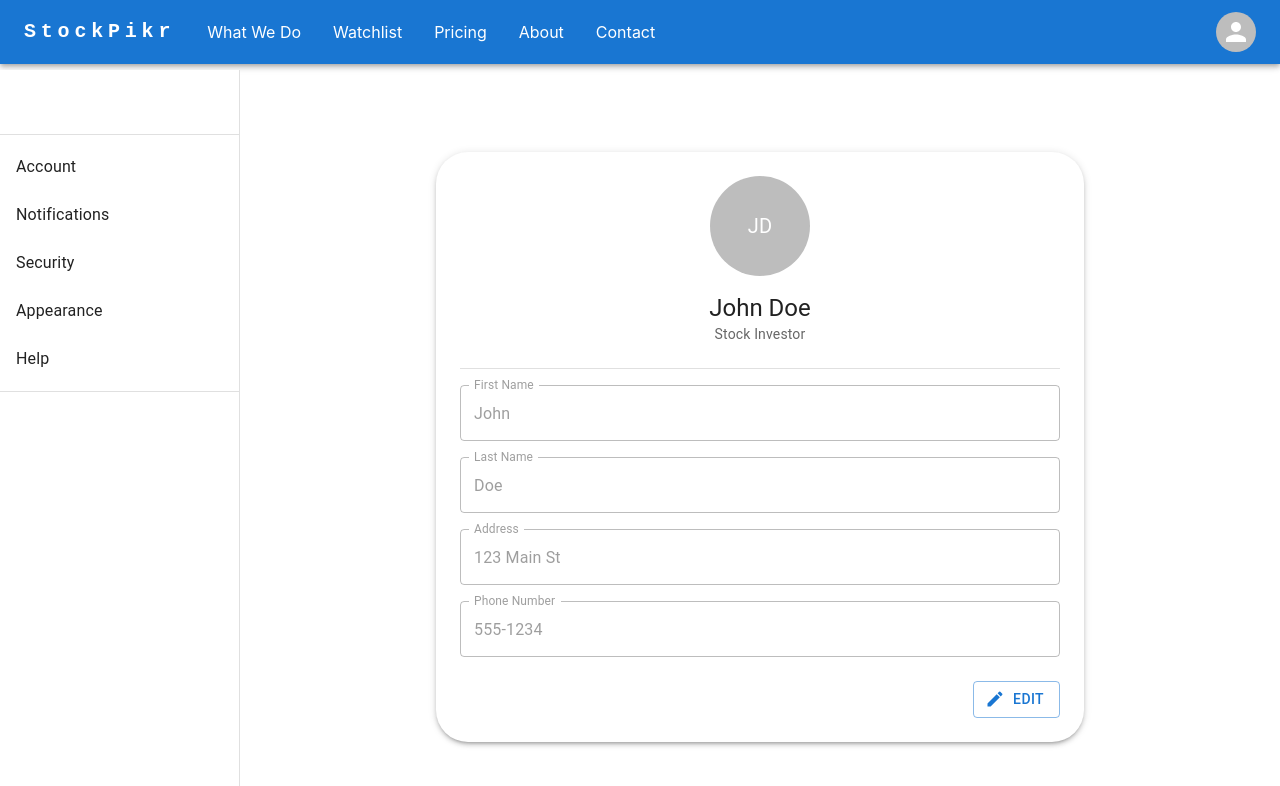
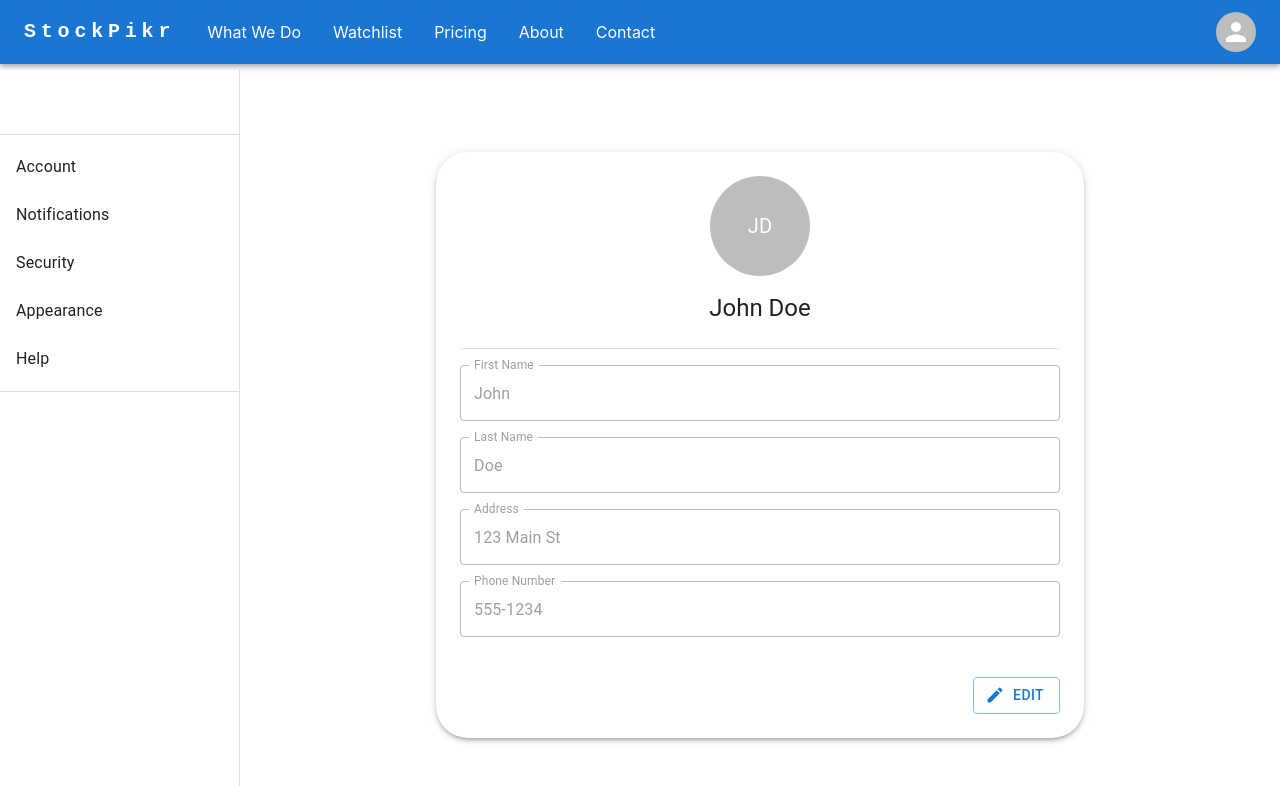
Before and after one commit to szayadi/Stockpikr-React-App, a React (Create React App) app: page /settings in a window 1280 px wide. Shown: the top 786 px of the page. Built offline with nearby package versions, Linux system fonts and the light colour scheme.

Commit message:
account and accountform page

```diff
--- a/src/components/Settings/Drawer/Account.tsx
+++ b/src/components/Settings/Drawer/Account.tsx
@@ -42,13 +42,13 @@ export const Account: React.FC = () => {
         <Typography variant="h5" mt={2}>
           {accountValues.firstName} {accountValues.lastName}
         </Typography>
-        <Typography variant="body2" color="textSecondary">
-          Stock Investor
-        </Typography>
       </Box>
 
       <Divider sx={{ marginBottom: 2 }} />
 
+      {isEditing ? (
+        <AccountForm initialValues={accountValues} onSubmit={handleFormSubmit} />
+      ) : (
         <Box display="grid" gap={2}>
           {accountFields.map(({ label, name, type }: AccountField) => (
             <TextField
@@ -59,25 +59,10 @@ export const Account: React.FC = () => {
               label={label}
               value={accountValues[name]}
               name={name}
-            disabled={!isEditing} // Disable editing when not in edit mode
+              disabled={!isEditing}
             />
           ))}
 
-        {isEditing && (
-          <Box display="flex" justifyContent="flex-end" mt={2}>
-            <Button
-              type="submit"
-              color="primary"
-              variant="contained"
-              onClick={() => setIsEditing(false)}
-            >
-              Save Changes
-            </Button>
-          </Box>
-        )}
-      </Box>
-
-      {!isEditing && (
           <Box display="flex" justifyContent="flex-end" mt={3}>
             <Button
               variant="outlined"
@@ -87,9 +72,8 @@ export const Account: React.FC = () => {
               Edit
             </Button>
           </Box>
+        </Box>
       )}
-
-      {isEditing && <AccountForm initialValues={accountValues} onSubmit={handleFormSubmit} />}
     </Paper>
   );
 };
```
Also changed, not shown: src/components/Settings/Drawer/AccountForm.tsx (line endings or trailing spaces). Lines whose indentation alone changed are shown as unchanged.
